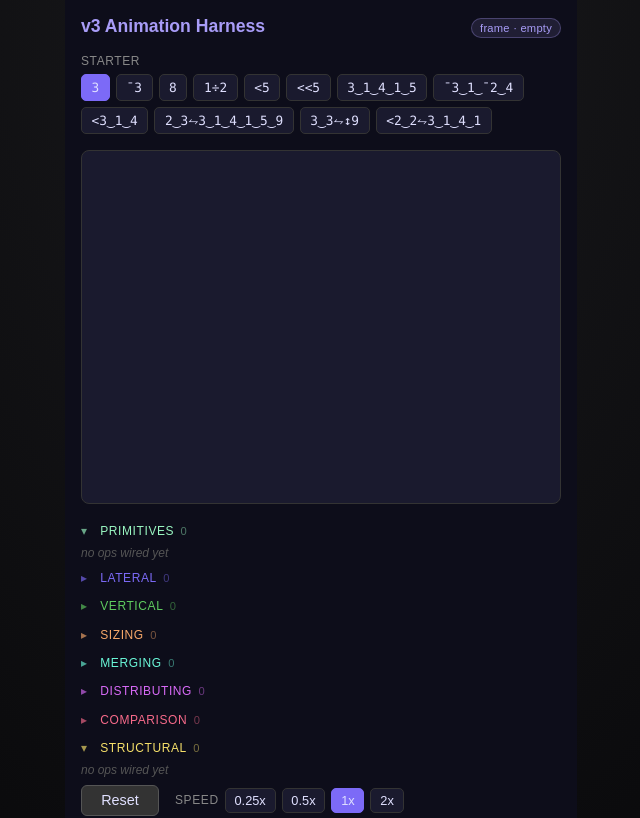
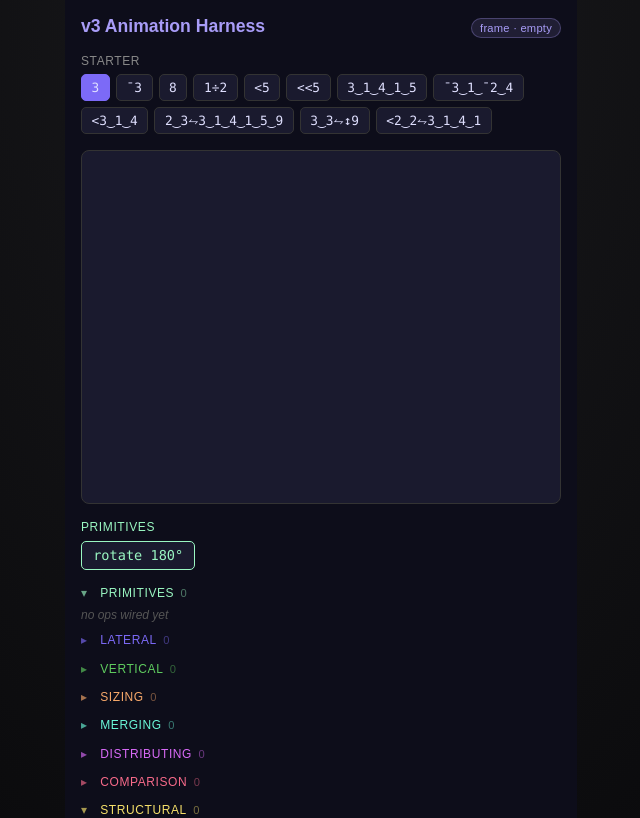
Before and after one commit to backsy/BqnGame, a SvelteKit app: page /v3-harness in a window 1280 px wide. Shown: the top 818 px of the page, without its empty margins (319-959 px from the left). Built offline with nearby package versions, Linux system fonts and the light colour scheme.

Commit message:
v3-harness: rotate primitive (180° around cells centre, contents stay upright)

```diff
--- a/src/lib/v3/primitives/index.ts
+++ b/src/lib/v3/primitives/index.ts
@@ -42,5 +42,14 @@ export type RegisteredPrimitive = {
 	defaultParams: unknown;
 };
 
-/** Global registry. Empty until the user spec's the first primitive. */
-export const primitives: RegisteredPrimitive[] = [];
+import { rotate } from './rotate';
+import type { RotateParams } from './rotate';
+
+/** Registered primitives. Each lands as the user specs its visual. */
+export const primitives: RegisteredPrimitive[] = [
+	{
+		name: 'rotate 180°',
+		apply: (fromScene, params) => rotate(fromScene, params as RotateParams),
+		defaultParams: { degrees: 180 } as RotateParams,
+	},
+];
--- /dev/null
+++ b/src/lib/v3/primitives/rotate.ts
@@ -0,0 +1,97 @@
+// rotate primitive — rotate the outer box's contents around the cells'
+// bounding-box centre. Cells move along arcs to their rotated positions
+// but stay upright (no rotation applied to cell orientation). For 180°
+// around a rectangular frame the frame is invariant, so the frame itself
+// needs no rotation field today — when 90° rotations land we'll add one.
+//
+// Spec (verbatim, from the user):
+//   "just rotate the outer box while elements stay upright. Rotate 180
+//    degrees. Keep it centered and rotate around the center."
+//
+// Snapshots are dense (24 steps over the full rotation) so the linear
+// tween between consecutive snapshots closely approximates each arc
+// segment.
+
+import type { Cell, Scene } from '../scene';
+import type { Primitive, PrimitiveResult } from './index';
+
+const NUM_SNAPSHOTS = 24;
+
+export type RotateParams = { degrees: number };
+
+function cellsBboxCentre(
+	cells: readonly Cell[],
+): { cx: number; cy: number } {
+	let minX = Infinity;
+	let minY = Infinity;
+	let maxX = -Infinity;
+	let maxY = -Infinity;
+	for (const c of cells) {
+		if (c.x < minX) minX = c.x;
+		if (c.y < minY) minY = c.y;
+		if (c.x + c.w > maxX) maxX = c.x + c.w;
+		if (c.y + c.h > maxY) maxY = c.y + c.h;
+	}
+	return { cx: (minX + maxX) / 2, cy: (minY + maxY) / 2 };
+}
+
+function rotateCell(
+	cell: Cell,
+	pX: number,
+	pY: number,
+	cosA: number,
+	sinA: number,
+): Cell {
+	const cx = cell.x + cell.w / 2;
+	const cy = cell.y + cell.h / 2;
+	const dx = cx - pX;
+	const dy = cy - pY;
+	const newCx = pX + dx * cosA - dy * sinA;
+	const newCy = pY + dx * sinA + dy * cosA;
+	return {
+		...cell,
+		x: newCx - cell.w / 2,
+		y: newCy - cell.h / 2,
+		inner:
+			cell.inner === null
+				? null
+				: rotateSceneCells(cell.inner, pX, pY, cosA, sinA),
+	};
+}
+
+function rotateSceneCells(
+	scene: Scene,
+	pX: number,
+	pY: number,
+	cosA: number,
+	sinA: number,
+): Scene {
+	if (scene.kind === 'atom') {
+		return { ...scene, atom: rotateCell(scene.atom, pX, pY, cosA, sinA) };
+	}
+	return {
+		...scene,
+		cells: scene.cells.map((c) => rotateCell(c, pX, pY, cosA, sinA)),
+	};
+}
+
+export const rotate: Primitive<RotateParams> = (
+	fromScene,
+	params,
+): PrimitiveResult => {
+	if (fromScene.kind !== 'array') {
+		throw new Error('rotate: requires an array scene');
+	}
+	const { cx: pX, cy: pY } = cellsBboxCentre(fromScene.cells);
+	const totalRad = (params.degrees * Math.PI) / 180;
+
+	const snapshots: Scene[] = [fromScene];
+	for (let i = 1; i <= NUM_SNAPSHOTS; i++) {
+		const t = i / NUM_SNAPSHOTS;
+		const a = t * totalRad;
+		snapshots.push(
+			rotateSceneCells(fromScene, pX, pY, Math.cos(a), Math.sin(a)),
+		);
+	}
+	return { snapshots, toScene: snapshots[snapshots.length - 1] };
+};
--- a/src/routes/v3-harness/+page.svelte
+++ b/src/routes/v3-harness/+page.svelte
@@ -16,7 +16,10 @@
 	import { bqnValueToScene } from '$lib/v3/layout';
 	import { flattenScene, formatAtomLabel } from '$lib/v3/render';
 	import type { RenderPrim } from '$lib/v3/render';
-	import type { ViewBox } from '$lib/v3/scene';
+	import type { Scene, ViewBox } from '$lib/v3/scene';
+	import { primitives } from '$lib/v3/primitives';
+	import type { RegisteredPrimitive } from '$lib/v3/primitives';
+	import { tween, linear } from '$lib/v3/tween';
 
 	type Starter = { label: string; source: string };
 
@@ -81,10 +84,14 @@
 	let speed = 1;
 	let worker: BqnWorkerClient | null = null;
 	let history: History = emptyHistory();
-	// The scene is a pure derivation of history.cursor; no other state
-	// feeds rendering. flattenScene then turns it into a flat list of
-	// SVG primitive descriptions the template loop draws.
-	$: scene = current(history)?.scene ?? null;
+	// A primitive-preview overrides the history-derived scene while it's
+	// playing and afterwards (until the user picks another starter). This
+	// stays out of history — per CLAUDE.md, primitives don't enter it.
+	let displayScene: Scene | null = null;
+	let primitiveBusy = false;
+	// The scene the renderer reads. displayScene wins when present;
+	// otherwise it derives from history.cursor.
+	$: scene = displayScene ?? current(history)?.scene ?? null;
 	$: prims = (scene ? flattenScene(scene) : []) satisfies RenderPrim[];
 
 	let familyOpen: Record<Family, boolean> = {
@@ -117,6 +124,9 @@
 	async function mountStarter(idx: number): Promise<void> {
 		selectedStarterIdx = idx;
 		statusMsg = '';
+		// Clicking a starter resets any in-flight primitive preview — the
+		// user is back to the history-derived scene.
+		displayScene = null;
 		if (!worker) return;
 		busy = true;
 		try {
@@ -130,6 +140,39 @@
 			statusMsg = `error: ${msg}`;
 		} finally {
 			busy = false;
+		}
+	}
+
+	async function playPrimitive(p: RegisteredPrimitive): Promise<void> {
+		if (primitiveBusy) return;
+		const startScene = scene;
+		if (!startScene) return;
+		primitiveBusy = true;
+		statusMsg = '';
+		try {
+			const result = p.apply(startScene, p.defaultParams);
+			const totalMs = 1000 / speed;
+			const segments = Math.max(1, result.snapshots.length - 1);
+			const segmentMs = totalMs / segments;
+			// Tween each adjacent pair so the polyline approximates the arc
+			// the primitive's snapshots trace. Linear easing inside each
+			// segment so segments join smoothly.
+			for (let i = 0; i < segments; i++) {
+				await tween({
+					from: result.snapshots[i],
+					to: result.snapshots[i + 1],
+					durationMs: segmentMs,
+					easing: linear,
+					onFrame: (s) => {
+						displayScene = s;
+					},
+				}).promise;
+			}
+			displayScene = result.toScene;
+		} catch (e) {
+			statusMsg = `primitive error: ${e instanceof Error ? e.message : String(e)}`;
+		} finally {
+			primitiveBusy = false;
 		}
 	}
 
@@ -238,6 +281,24 @@
 		<p style="font-size:0.8rem;color:#f7a86a;margin-bottom:0.8rem;">{statusMsg}</p>
 	{/if}
 
+	<!-- Primitives panel — playable visual atoms. Each button runs its
+	     primitive against the current scene; the preview stays visible
+	     until the user picks another starter or hits Reset. -->
+	<section style="margin-bottom:0.8rem;">
+		<div style="font-size:0.75rem;color:#9af7c2;margin-bottom:0.4rem;text-transform:uppercase;letter-spacing:0.05em;">Primitives</div>
+		<div style="display:flex;flex-wrap:wrap;gap:6px;">
+			{#each primitives as p}
+				<button
+					on:click={() => playPrimitive(p)}
+					disabled={primitiveBusy || busy}
+					style="padding:0.35rem 0.7rem;font-size:0.85rem;background:#1a1a2e;color:#9af7c2;border:1px solid #9af7c2;border-radius:5px;cursor:pointer;font-family:ui-monospace,SFMono-Regular,Menlo,Consolas,monospace;"
+				>
+					{p.name}
+				</button>
+			{/each}
+		</div>
+	</section>
+
 	<!-- Op picker — families present, op buttons grow in as animations are wired. -->
 	{#each FAMILIES as fam}
 		{@const ops = OPS.filter(op => op.family === fam.key)}
```
